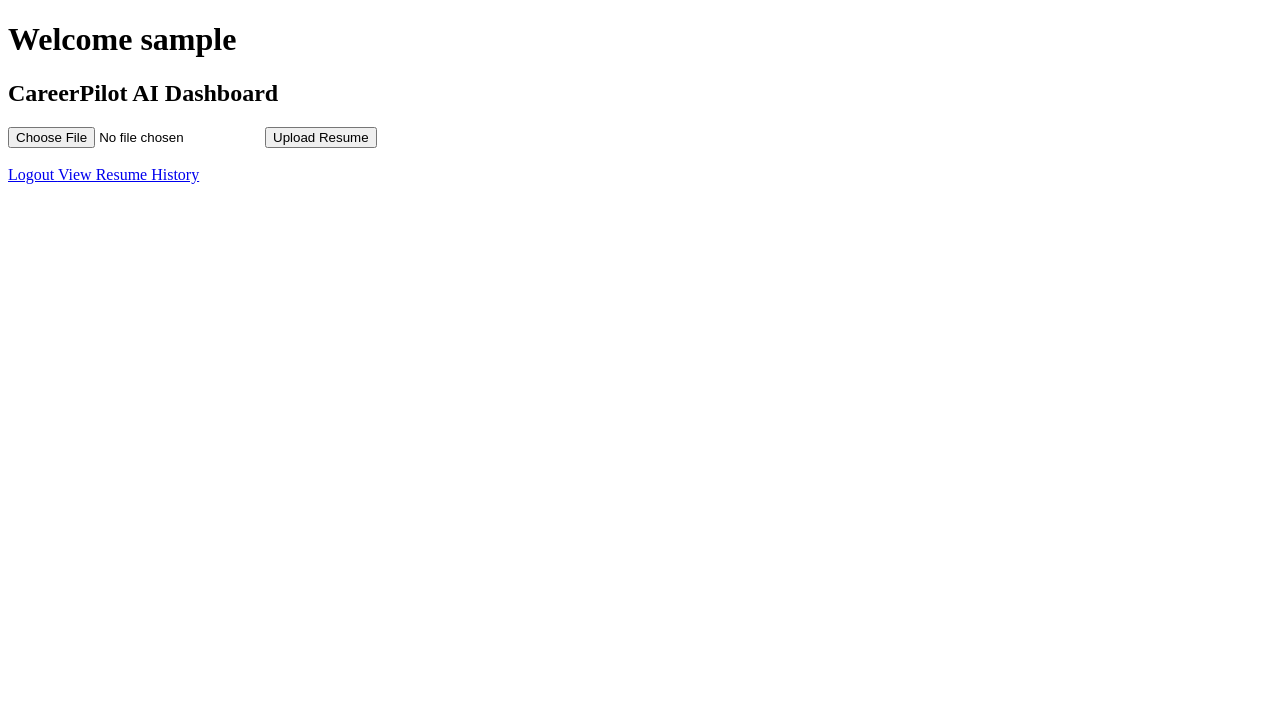
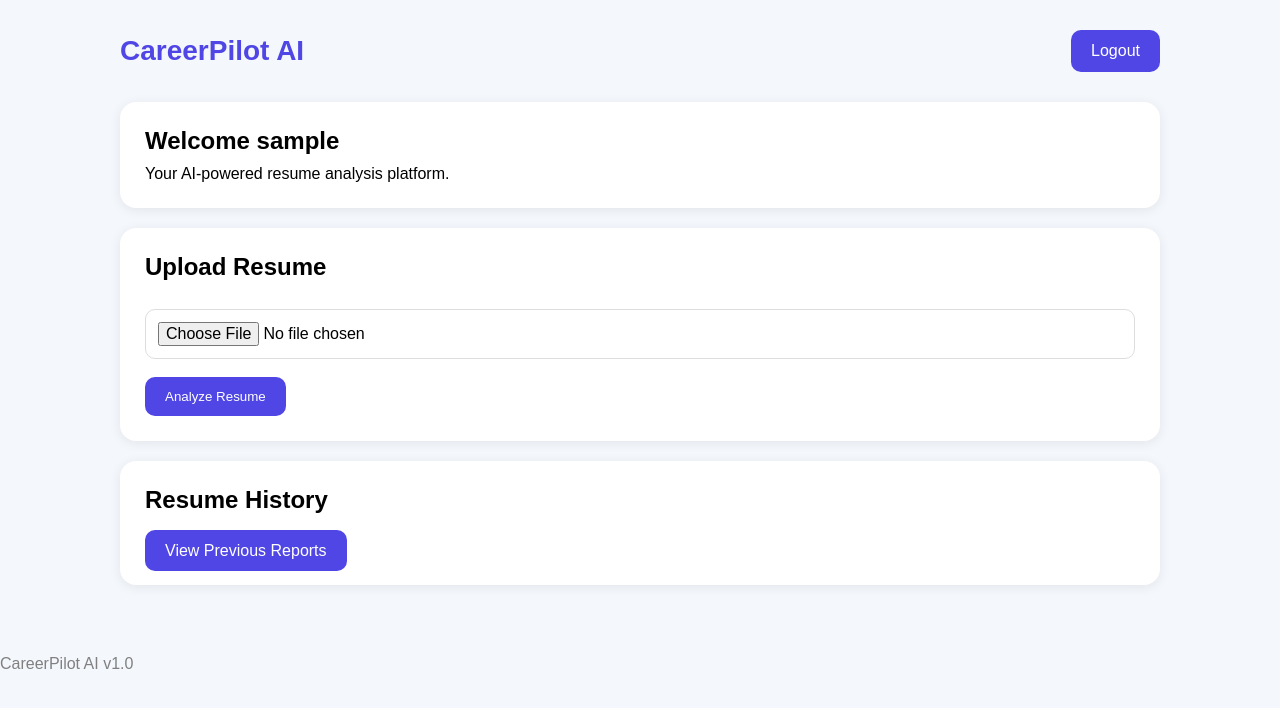
Before and after one commit to priyanshu2007verma/careerpilot-ai, a Flask app: page / in a window 1280 px wide. Shown: the top 708 px of the page. Run offline with Flask 3, Linux system fonts and the light colour scheme; the visitor is signed in with stand-in values (Sample User, id 1).

Commit message:
Added structured AI analysis dashboard

```diff
--- a/app.py
+++ b/app.py
@@ -172,19 +172,36 @@ def upload_resume():
     )
 
     resumes.insert_one({
+
         "user_id": session["user_id"],
 
         "filename": filename,
+
+        "resume_score":
+            analysis.get(
+                "resume_score",
+                0
+            ),
+
+        "ats_score":
+            analysis.get(
+                "ats_score",
+                0
+            ),
 
         "analysis": analysis
 
     })
 
     return render_template(
+
         "upload.html",
-        analysis=analysis
+
+        analysis=analysis,
+
+        resume_text=resume_text
+
     )
-
 @app.route("/history")
 def history():
 
--- a/static/style.css
+++ b/static/style.css
@@ -0,0 +1,98 @@
+*{
+    margin:0;
+    padding:0;
+    box-sizing:border-box;
+    font-family:Arial, sans-serif;
+}
+
+body{
+    background:#f4f7fb;
+}
+
+.container{
+    width:90%;
+    max-width:1100px;
+    margin:auto;
+    padding:30px;
+}
+
+.topbar{
+    display:flex;
+    justify-content:space-between;
+    align-items:center;
+    margin-bottom:30px;
+}
+
+.logo{
+    font-size:28px;
+    font-weight:bold;
+    color:#4f46e5;
+}
+
+.btn{
+    background:#4f46e5;
+    color:white;
+    padding:12px 20px;
+    border:none;
+    border-radius:10px;
+    cursor:pointer;
+    text-decoration:none;
+}
+
+.card{
+    background:white;
+    padding:25px;
+    border-radius:16px;
+    box-shadow:0 2px 12px rgba(0,0,0,.08);
+    margin-bottom:20px;
+}
+
+.score{
+    font-size:48px;
+    font-weight:bold;
+    color:#4f46e5;
+}
+
+.analysis{
+    white-space:pre-wrap;
+    line-height:1.7;
+}
+
+input,
+textarea,
+select{
+
+width:100%;
+padding:12px;
+
+border:1px solid #ddd;
+
+border-radius:10px;
+
+font-size:16px;
+
+}
+
+.card h2{
+margin-bottom:10px;
+}
+
+.btn:hover{
+opacity:0.9;
+}
+
+a{
+text-decoration:none;
+}
+
+.auth-card{
+    max-width:500px;
+    margin:80px auto;
+}
+
+.stats{
+display:grid;
+grid-template-columns:repeat(2,1fr);
+gap:20px;
+margin-bottom:20px;
+}
--- a/templates/dashboard.html
+++ b/templates/dashboard.html
@@ -2,45 +2,91 @@
 <html>
 <head>
     <title>CareerPilot AI</title>
+
+    <link rel="stylesheet"
+    href="{{ url_for('static', filename='style.css') }}">
 </head>
 <body>
 
-<h1>
-    Welcome {{ username }}
+<div class="container">
+
+    <div class="topbar">
+
+        <h1 class="logo">
+            CareerPilot AI
         </h1>
 
+        <a href="/logout" class="btn">
+            Logout
+        </a>
+
+    </div>
+
+    <div class="card">
+
         <h2>
-    CareerPilot AI Dashboard
+            Welcome {{ username }}
         </h2>
+
+        <p>
+            Your AI-powered resume analysis platform.
+        </p>
+
+    </div>
+
+    <div class="card">
+
+        <h2>
+            Upload Resume
+        </h2>
+
+        <br>
 
         <form
         action="/upload"
         method="POST"
-    enctype="multipart/form-data"
->
+        enctype="multipart/form-data">
 
             <input
             type="file"
             name="resume"
             accept=".pdf"
-        required
-    >
+            required>
 
-    <button type="submit">
-        Upload Resume
+            <br><br>
+
+            <button
+            type="submit"
+            class="btn">
+
+                Analyze Resume
+
             </button>
 
         </form>
 
+    </div>
+
+    <div class="card">
+
+        <h2>
+            Resume History
+        </h2>
+
         <br>
 
-<a href="/logout">
-    Logout
+        <a href="/history" class="btn">
+            View Previous Reports
         </a>
 
-<a href="/history">
-View Resume History
-</a>
+    </div>
+
+</div>
 
 </body>
+<footer>
+    <p style="margin-top:20px;color:gray;">
+        CareerPilot AI v1.0
+    </p>
+</footer>
 </html>
```
Also changed, not shown: templates/history.html (+45 -9 lines), templates/login.html (+37 -8 lines), templates/upload.html (+89 -9 lines), utils/ai_analyzer.py (+44 -12 lines). Lines whose indentation alone changed are shown as unchanged.
